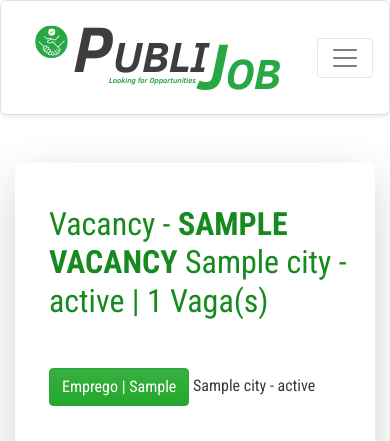
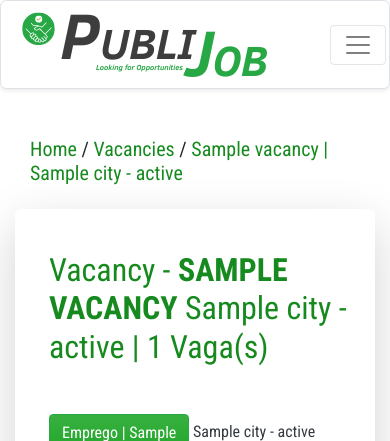
Before and after one commit to gusttavofelipe/publi-job, a Django app: template vacancies/templates/vacancies/detail.html in a window 390 px wide. Shown: the top 441 px of the page. Run offline with Django 4.2, Linux system fonts and the light colour scheme; the template is opened without the code that fills it: most values are stand-ins (such as "Sample title", 1, 10 or a date in 2020); some libraries are stand-ins or nearby versions.

Commit message:
botoes back

```diff
--- a/templates/parciais/_nav.html
+++ b/templates/parciais/_nav.html
@@ -1,6 +1,6 @@
 {% load static %}
 
-<nav class="navbar navbar-expand-lg navbar-light bg-white p-3 shadow-sm border rounded">
+<nav class="navbar navbar-expand-lg navbar-light bg-white p-2 shadow-sm border rounded">
     <li class="nav-item nav-link">
         <a href="{% url 'vacancies:home' %}"><img src="{% static 'img/logo.png' %}" class="" alt=""></a>
     </li>
--- a/templates/static/css/style.css
+++ b/templates/static/css/style.css
@@ -236,6 +236,10 @@ fieldset {
     .register-form{
         padding: 16px!important;
     }
+
+    .navbar-expand-lg{
+        padding: 3px!important;
+    }
 }
 
 @media only screen and (min-width: 768px) {
--- a/vacancies/templates/vacancies/detail.html
+++ b/vacancies/templates/vacancies/detail.html
@@ -2,8 +2,18 @@
 
 {% block content %}
 
+
 <div class="container-fluid detail mt-5">
-    <div class="container shadow-lg p-dcontainer mb-5 bg-white rounded">
+
+  <div class="container h5 pb-3">
+    <span class="">
+      <a class="text-success" href="{% url 'vacancies:home' %}">Home</a> /
+      <a class="text-success" href="#">Vacancies</a> /
+      <a class="text-success" href="{% url 'vacancies:vacancy_detail' vacancy.id %}">{{ vacancy.name }} | {{ vacancy.city }} - {{ vacancy.state }}</a>
+    </span>
+  </div>
+
+  <div class="container shadow-lg p-dcontainer mb-5 bg-white rounded">
 
         <h2 class="mb-dtitle text-success pt-4 pl-3">
             Vacancy - <strong>{{ vacancy.name|upper }}</strong> {{ vacancy.city }} - {{ vacancy.state }} | {{ vacancy.number }} Vaga(s)
```
